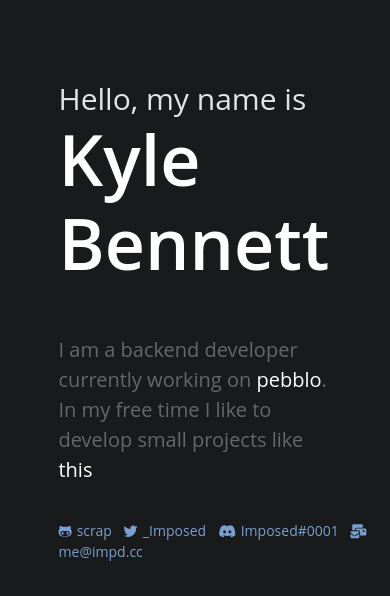
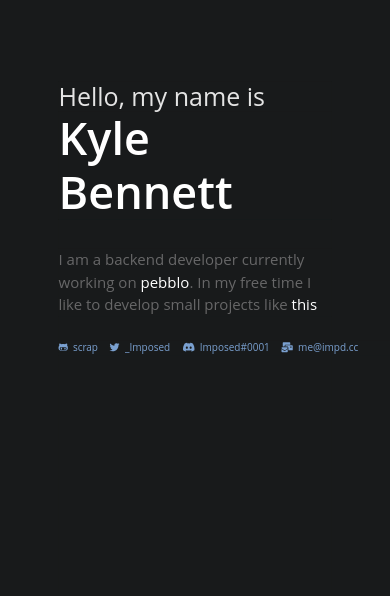
Before and after one commit to dvhe/portfolio, a React (Create React App) app: page / in a window 390 px wide. Shown: the top 596 px of the page. Built offline with nearby package versions, Linux system fonts and the light colour scheme.

Commit message:
Mobile friendly

```diff
--- a/src/index.css
+++ b/src/index.css
@@ -81,7 +81,7 @@ body {
   margin-top: 35px;
   font-size: 14px;
   color: #7aa0d0;
-  width: 125%;
+  width: 150%;
 }
 
 .icons-column a {
@@ -143,20 +143,22 @@ body {
 
   .intro-title {
     width: 100%;
-    font-size: 30px;
+    font-size: 25px;
     color: #e4e4e4;
   }
 
   .intro-title span {
     color: white;
+    font-size: 45px;
   }
 
   .intro-message {
-    font-size: 20px;
+    margin-top: 29px;
+    font-size: 15px;
   }
 
   .intro-link {
-    font-size: 20px;
+    font-size: 15px;
   }
 
   .intro-link:hover {
@@ -169,6 +171,17 @@ body {
     top: 80%;
   }
 
+  .icons-column {
+    margin: 24px 50px 0px 0px;
+    font-size: 10px;
+    color: #7aa0d0;
+    width: 125%;
+  }
+
+  .spotify-column {
+    display: inline-block;
+  }
+
   /* .intro-message a {
     color: #828284;
     text-decoration: underline;
```
Also changed, not shown: 2 other files (tests, documents, lock files or other folders).
